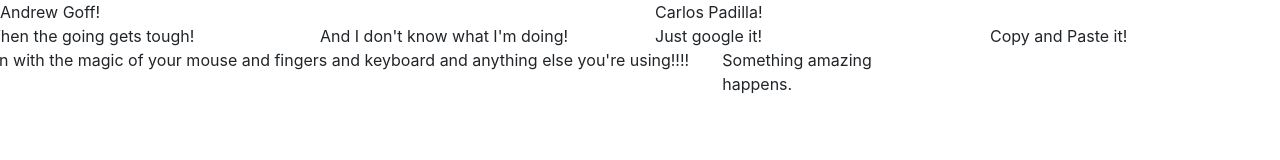
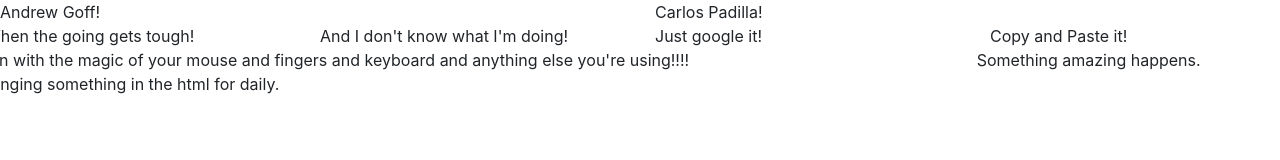
Before and after one commit to Firearms99/Collab-Practice, a plain HTML site: page index.html in a window 1280 px wide. Shown: the top 160 px of the page. Drawn offline with Linux system fonts and the light colour scheme.

Commit message:
Making a change for daily challenge

```diff
--- a/index.html
+++ b/index.html
@@ -31,6 +31,7 @@
         <div class="row">
             <div class="col-md-9">Then with the magic of your mouse and fingers and keyboard and anything else you're using!!!!</div>
             <div class="col-md-3">Something amazing happens.</div>
+            <div class="col">Changing something in the html for daily.</div>
           </div>
       </div>
   </div>
```
